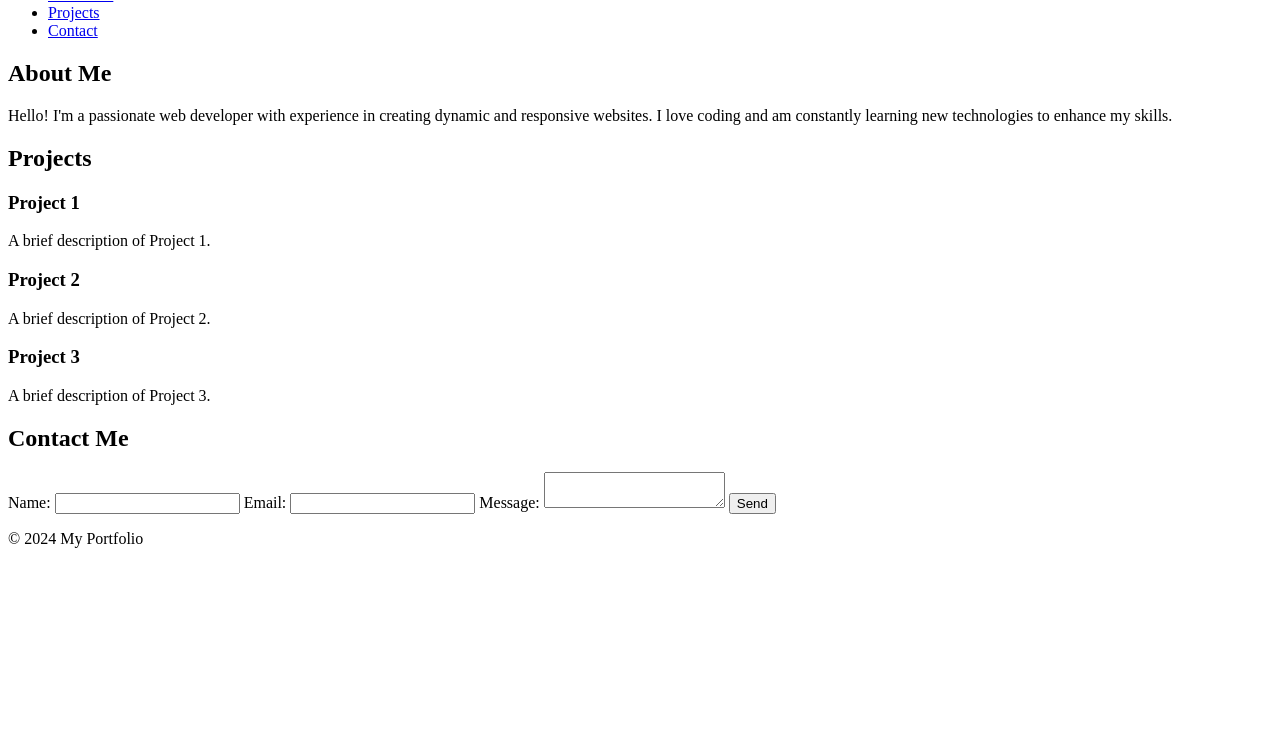
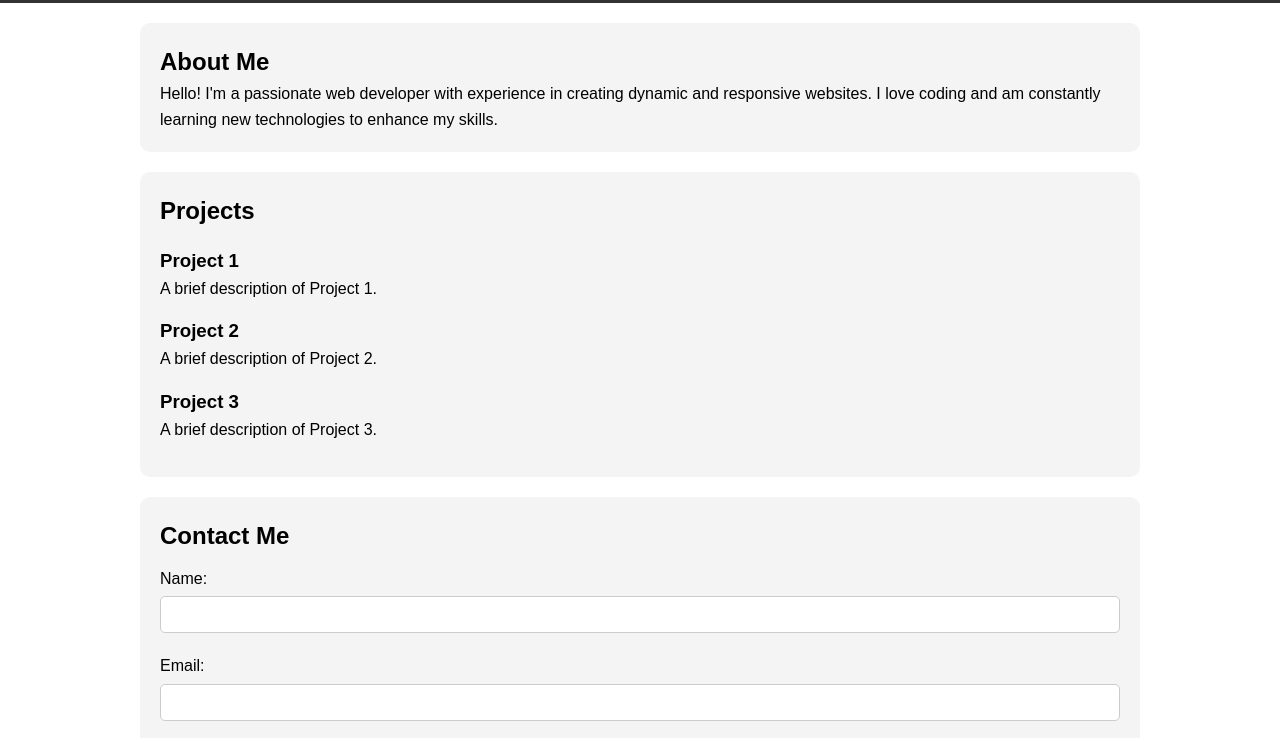
Before and after one commit to Peppa8827/peppa-first-project, a plain HTML site: page index.html in a window 1280 px wide. Shown: the part 94-832 px from the top of the page. Before the commit the page ends 800 px from the top, so only its background shows below. Drawn offline with Linux system fonts and the light colour scheme; a script that the page names is missing.

Commit message:
second commit

```diff
--- a/index.html
+++ b/index.html
@@ -5,7 +5,7 @@
     <meta name="viewport" content="width,
      initial-scale=1.0">
     <title>My portfolio</title>
-    <link rel="stylesheet" href="styles.csss">
+    <link rel="stylesheet" href="style.css">
 </head>
 <body>
    <!-- Header and Navigation -->
@@ -23,7 +23,11 @@
 <!-- About Me Section -->
 <section id="about">
     <h2>About Me</h2>
-    <p>Hello! I'm a passionate web developer with experience in creating dynamic and responsive websites. I love coding and am constantly learning new technologies to enhance my skills.</p>
+    <p>Hello! I'm a passionate web developer with
+         experience in creating dynamic and responsive websites.
+          I love coding and am constantly learning new
+           technologies to enhance my skills.
+        </p>
 </section>
 
 <!-- Projects Section -->
@@ -62,7 +66,7 @@
 
 <!-- Footer -->
 <footer>
-    <p>&copy; 2024 My Portfolio</p>
+    <p>&copy; 2024 Hipekwen perpetual</p>
 </footer>
 
 <script src="script.js"></script
```
